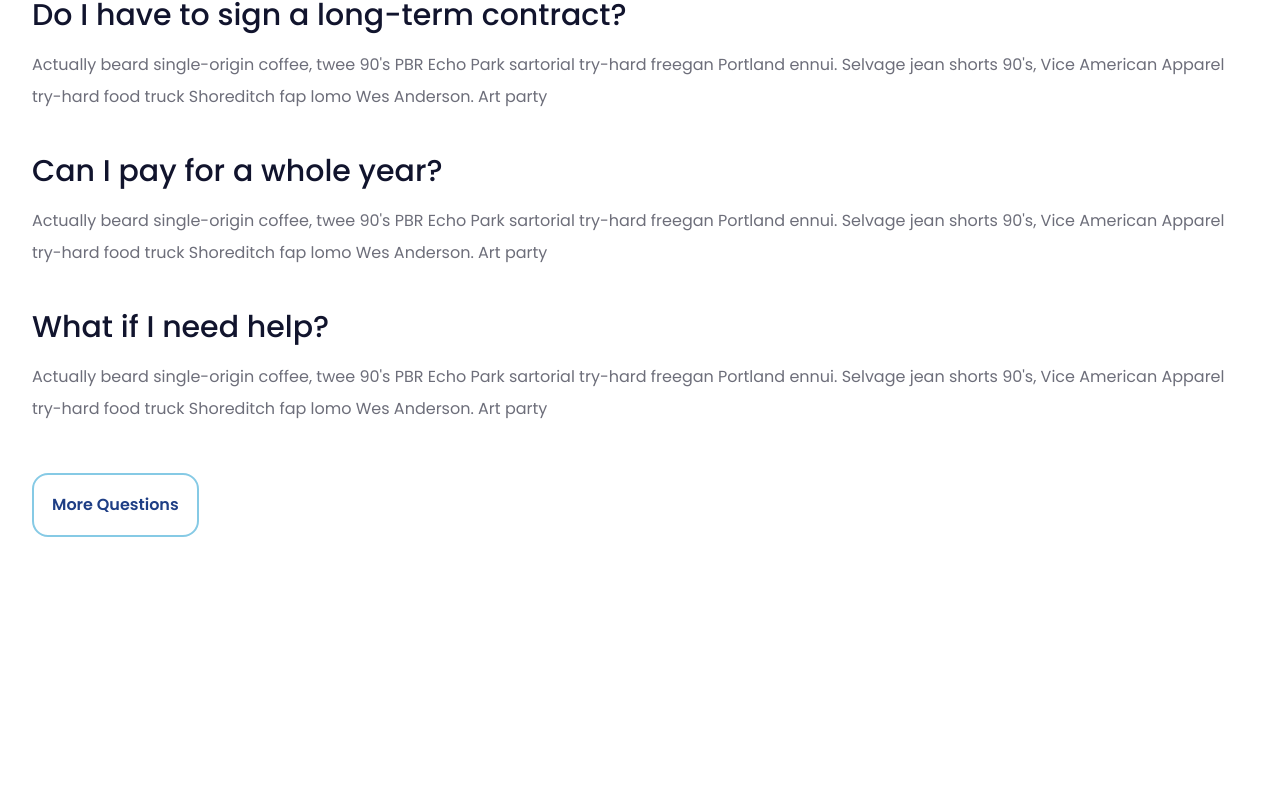
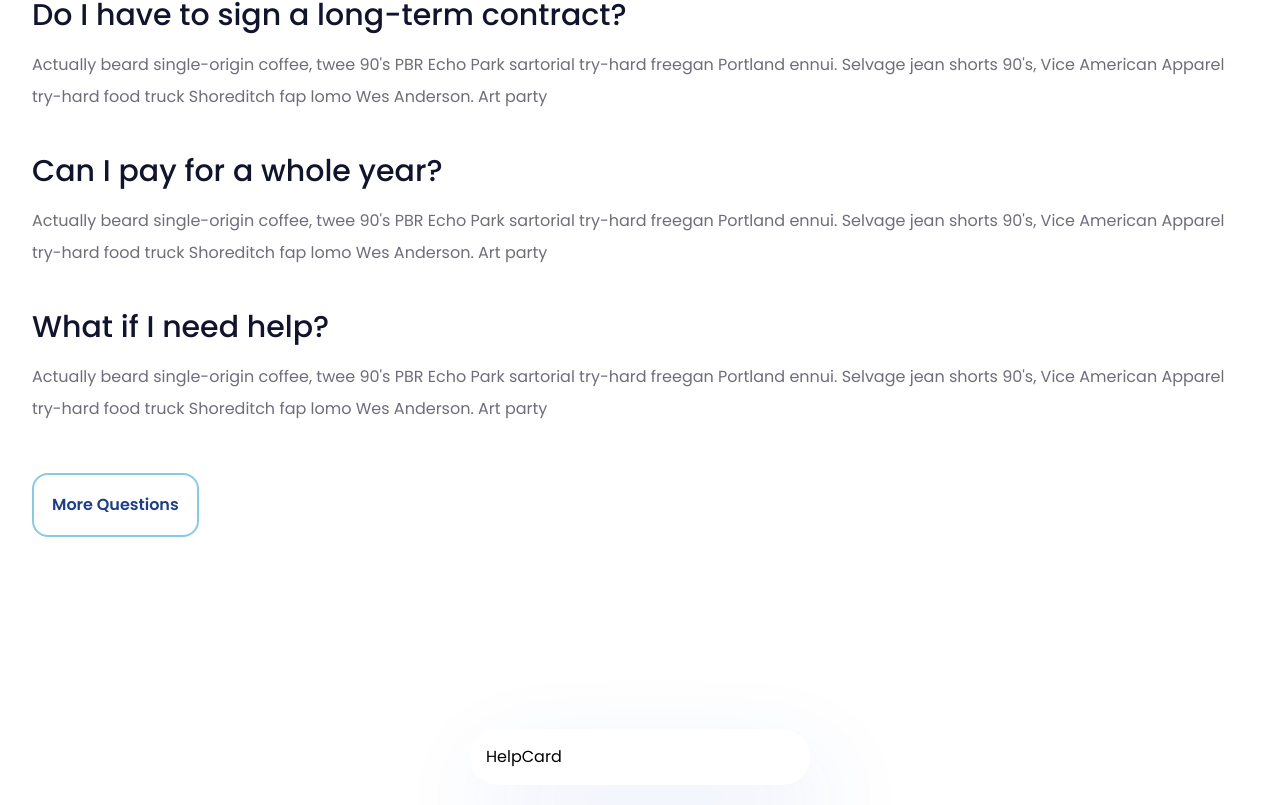
Before and after one commit to EasinTanvir/technical-task, a React (Vite) app: page / in a window 1280 px wide. Shown: the part 3443-4248 px from the top of the page. Before the commit the page ends 4076 px from the top, so only its background shows below. Built offline with nearby package versions, Linux system fonts and the light colour scheme.

Commit message:
added help click section

```diff
--- a/src/App.jsx
+++ b/src/App.jsx
@@ -8,6 +8,7 @@ import MemberShip from "./components/landingPage/MemberShip/MemberShip";
 import CustomProfile from "./components/landingPage/CustomProfile/CustomProfile";
 import AreYouReady from "./components/landingPage/AreYouReady/AreYouReady";
 import CommonQuestion from "./components/landingPage/CommonQuestion/CommonQuestion";
+import HelpClick from "./components/landingPage/HelpClick/HelpClick";
 
 const App = () => {
   return (
@@ -18,6 +19,7 @@ const App = () => {
       <CustomProfile />
       <AreYouReady />
       <CommonQuestion />
+      <HelpClick />
     </RootLayout>
   );
 };
--- /dev/null
+++ b/src/components/landingPage/HelpClick/HelpCard.jsx
@@ -0,0 +1,11 @@
+import React from "react";
+
+const HelpCard = () => {
+  return (
+    <div className="relative max-w-85 mx-auto p-4 shadow-research-card  rounded-[28px]">
+      HelpCard
+    </div>
+  );
+};
+
+export default HelpCard;
--- /dev/null
+++ b/src/components/landingPage/HelpClick/HelpClick.jsx
@@ -0,0 +1,15 @@
+import React from "react";
+import Container from "../../shared/Container";
+import Card from "../../shared/Card";
+import HelpCard from "./HelpCard";
+const HelpClick = () => {
+  return (
+    <section className="py-16 md:py-24">
+      <Container>
+        <HelpCard />
+      </Container>
+    </section>
+  );
+};
+
+export default HelpClick;
```
